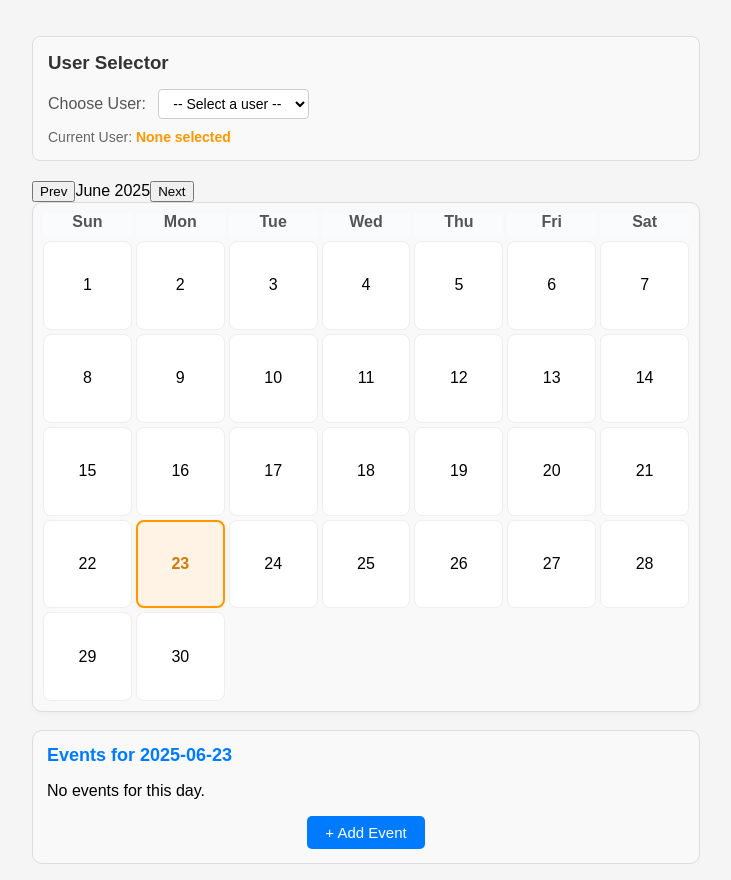
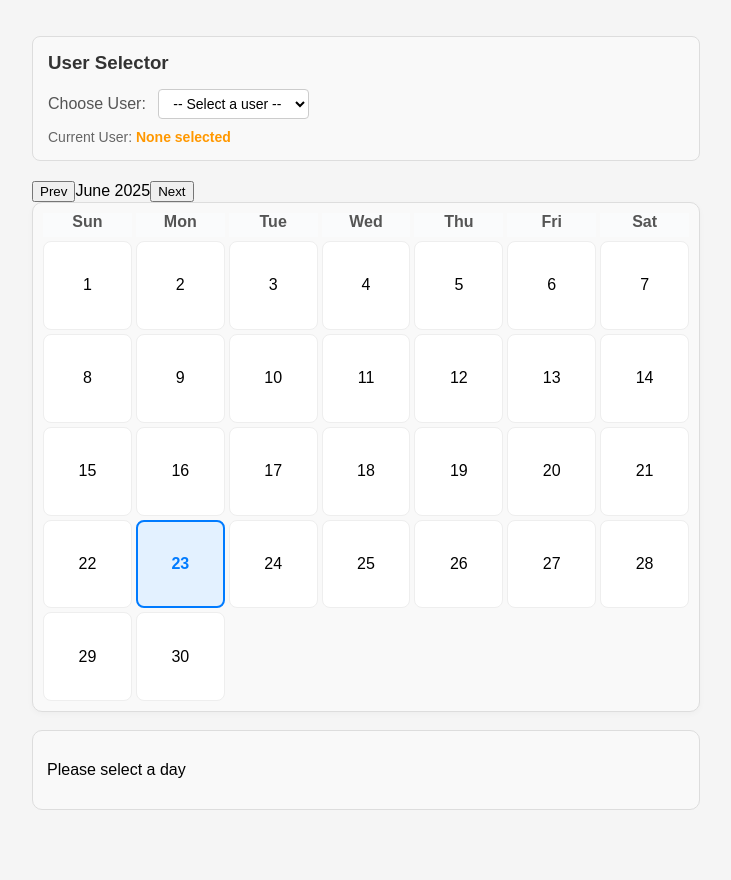
Before and after one commit to AnniMetsaniitty/shared-calendar-app, a React (Vite) app: page / in a window 1280 px wide. Shown: the whole page, without its empty margins (274-1005 px from the left). After the commit the page ends 826 px from the top, so only its background shows below. Built offline with nearby package versions, Linux system fonts and the light colour scheme.

Commit message:
fix: no day selected by default, prompt user to select a day

```diff
--- a/src/components/EventList.jsx
+++ b/src/components/EventList.jsx
@@ -6,6 +6,14 @@ function EventList() {
   const { events, selectedDay, currentUser, setEvents } = useCalendarContext();
   const [showForm, setShowForm] = useState(false);
   const [editEvent, setEditEvent] = useState(null); // Track which event to edit
+
+  if (!selectedDay) {
+    return (
+      <div className="event-list-container">
+        <p>Please select a day</p>
+      </div>
+    );
+  }
 
   const dayEvents = events.filter(event => event.date === selectedDay);
 
--- a/src/context/CalendarContext.jsx
+++ b/src/context/CalendarContext.jsx
@@ -17,8 +17,7 @@ export function CalendarProvider({ children }) {
 
   // For calendar logic:
   const [currentMonth, setCurrentMonth] = useState(new Date());
-  const todayString = new Date().toISOString().slice(0, 10);
-  const [selectedDay, setSelectedDay] = useState(todayString); // default: today
+  const [selectedDay, setSelectedDay] = useState(null); // default: today
 
   // Load data from localStorage when app starts
 useEffect(() => {
```
